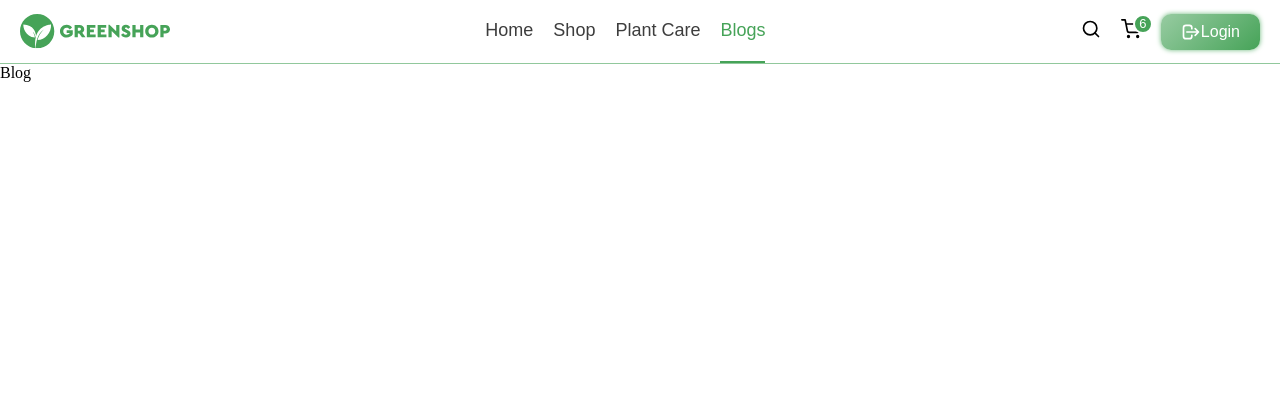
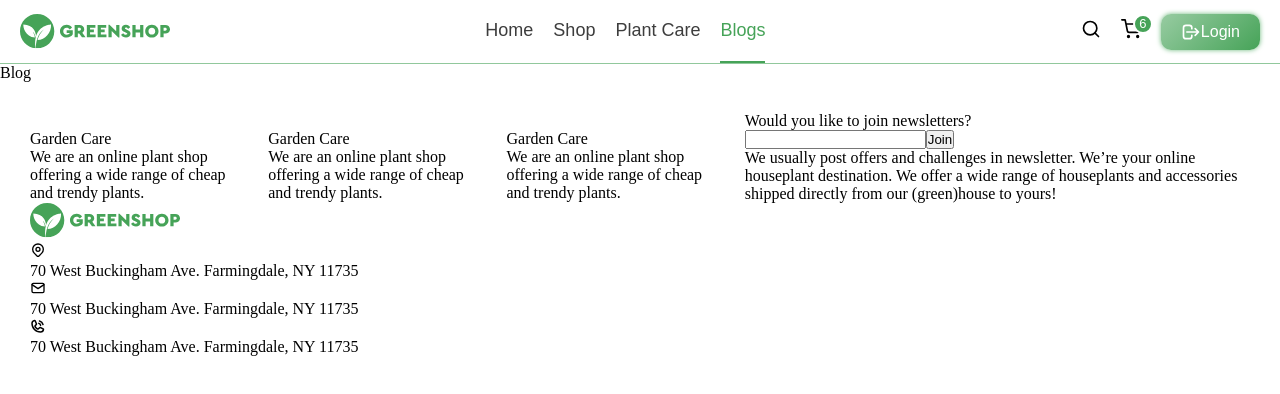
Before and after one commit to AlexHirch/GreenShop, a React (Vite) app: page /blog in a window 1280 px wide. Shown: the top 394 px of the page. Built offline with nearby package versions, Linux system fonts and the light colour scheme.

Commit message:
add footer

```diff
--- a/src/App/App.jsx
+++ b/src/App/App.jsx
@@ -6,6 +6,7 @@ import Home from '../Pages/Home/Home'
 import Shop from '../Pages/Shop/Shop'
 import PlantCare from '../Pages/Plant Care/PlantCare';
 import Blog from '../Pages/Blog/Blog';
+import Footer from '../Components/Footer/Footer'
 
 function App() {
   const [count, setCount] = useState(0)
@@ -20,6 +21,7 @@ function App() {
         <Route path='/plant_care' element={<PlantCare/>}/>
         <Route path='/blog' element={<Blog/>}/>
       </Routes>
+      <Footer/>
     </BrowserRouter>
   )
 }
--- /dev/null
+++ b/src/Components/Footer/Footer.jsx
@@ -0,0 +1,84 @@
+import React from "react";
+import './Footer.scss'
+import { HiOutlineLocationMarker } from "react-icons/hi";
+import { PiPhoneCallBold } from "react-icons/pi";
+import { TbMail } from "react-icons/tb";
+
+const Footer = () => {
+  return (
+    <div className="Footer">
+      <div className="padding-20">
+        <div className="top">
+          <div className="top-1">
+            <img src="" alt="" />
+            <p>Garden Care</p>
+            <p>
+              We are an online plant shop offering a wide range of cheap and
+              trendy plants.
+            </p>
+          </div>
+          <div className="top-2">
+            <img src="" alt="" />
+            <p>Garden Care</p>
+            <p>
+              We are an online plant shop offering a wide range of cheap and
+              trendy plants.
+            </p>
+          </div>
+          <div className="top-3">
+            <img src="" alt="" />
+            <p>Garden Care</p>
+            <p>
+              We are an online plant shop offering a wide range of cheap and
+              trendy plants.
+            </p>
+          </div>
+          <div className="top-4">
+            <form action="">
+              <p>Would you like to join newsletters?</p>
+              <input type="text" />
+              <button>Join</button>
+              <p>
+                We usually post offers and challenges in newsletter. We’re your
+                online houseplant destination. We offer a wide range of
+                houseplants and accessories shipped directly from our
+                (green)house to yours!{" "}
+              </p>
+            </form>
+          </div>
+        </div>
+        <div className="center">
+          <div className="center-1">
+            <img src="./logo.svg" alt="" />
+          </div>
+          <div className="center-2">
+            <div className="icon">
+              <HiOutlineLocationMarker />
+              <p>70 West Buckingham Ave. Farmingdale, NY 11735</p>
+            </div>
+          </div>
+          <div className="center-3">
+            <div className="icon">
+              <TbMail />
+              <p>70 West Buckingham Ave. Farmingdale, NY 11735</p>
+            </div>
+          </div>
+          <div className="center-4">
+            <div className="icon">
+              <PiPhoneCallBold />
+              <p>70 West Buckingham Ave. Farmingdale, NY 11735</p>
+            </div>
+          </div>
+        </div>
+        <div className="bottom">
+          <div className="bottom-1"></div>
+          <div className="bottom-2"></div>
+          <div className="bottom-3"></div>
+          <div className="bottom-4"></div>
+        </div>
+      </div>
+    </div>
+  );
+};
+
+export default Footer;
--- /dev/null
+++ b/src/Components/Footer/Footer.scss
@@ -0,0 +1,15 @@
+.Footer{
+    width: 100%;
+    height: auto;
+    padding: 20px;
+    .padding-20{
+        width: 100%;
+        padding: 10px;
+        .top{
+            width: 100%;
+            display: flex;
+            justify-content: space-between;
+            gap: 40px;
+        }
+    }
+}
```
